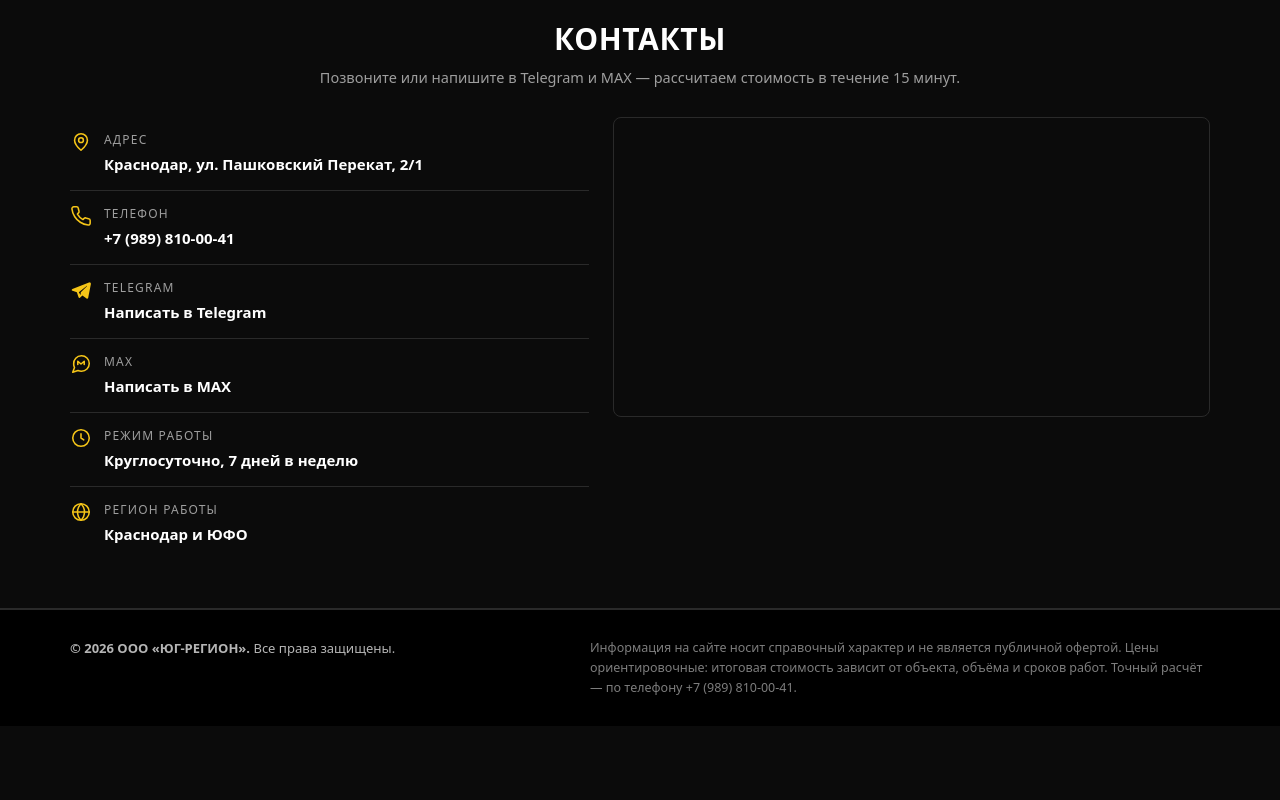
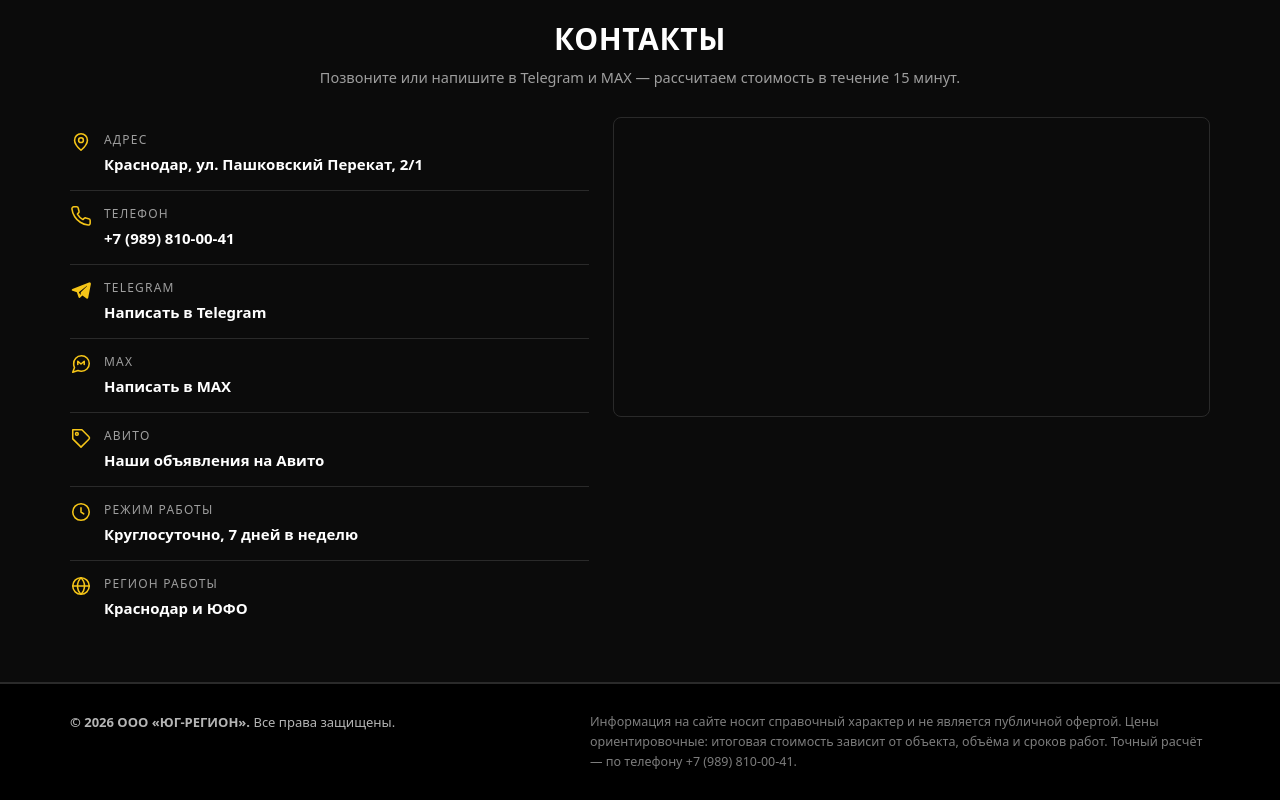
Before and after one commit to yellowys99-commits/yug-region-site, a plain HTML site: page index.html in a window 1280 px wide. Shown: the part 2663-3463 px from the top of the page. Before the commit the page ends 3389 px from the top, so only its background shows below. Drawn offline with Linux system fonts and the light colour scheme.

Commit message:
Add Avito profile link to contacts

```diff
--- a/index.html
+++ b/index.html
@@ -539,6 +539,15 @@ ul{ padding:0; list-style:none; }
           </li>
           <li class="contact">
             <span class="contact__ico" aria-hidden="true">
+              <svg viewBox="0 0 24 24" fill="none" stroke="currentColor" stroke-width="1.7" stroke-linecap="round" stroke-linejoin="round"><path d="M20.6 13.4 12 22l-9-9V3h10l7.6 7.6a2 2 0 0 1 0 2.8z"/><circle cx="7.5" cy="7.5" r="1.5"/></svg>
+            </span>
+            <div>
+              <span class="contact__label">Авито</span>
+              <span class="contact__val"><a href="https://www.avito.ru/brands/i79411778/items/all?s=profile_search_show_all&amp;sellerId=d4c9e23bc35bfe9fdaca8d77aa52e52f" target="_blank" rel="noopener nofollow">Наши объявления на Авито</a></span>
+            </div>
+          </li>
+          <li class="contact">
+            <span class="contact__ico" aria-hidden="true">
               <svg viewBox="0 0 24 24" fill="none" stroke="currentColor" stroke-width="1.7" stroke-linecap="round" stroke-linejoin="round"><circle cx="12" cy="12" r="9"/><path d="M12 7.5V12l3 2"/></svg>
             </span>
             <div>
```
